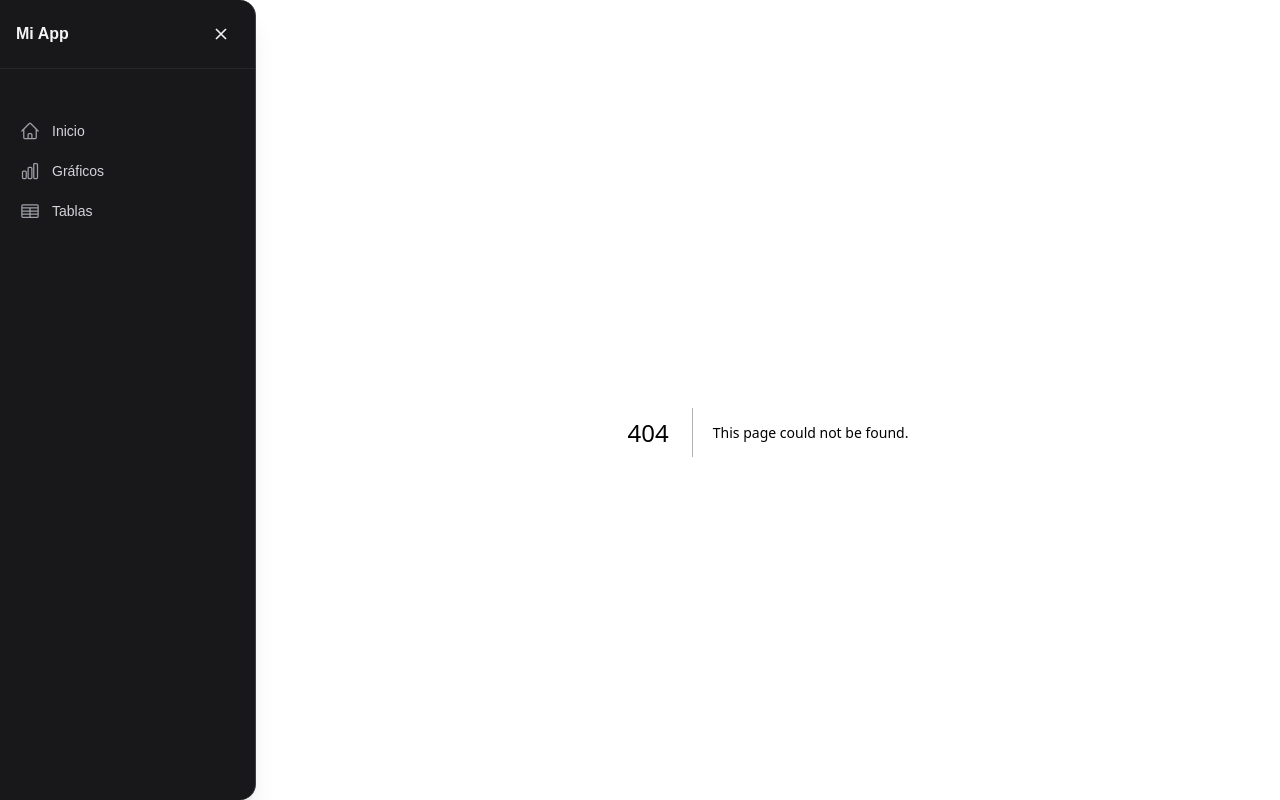
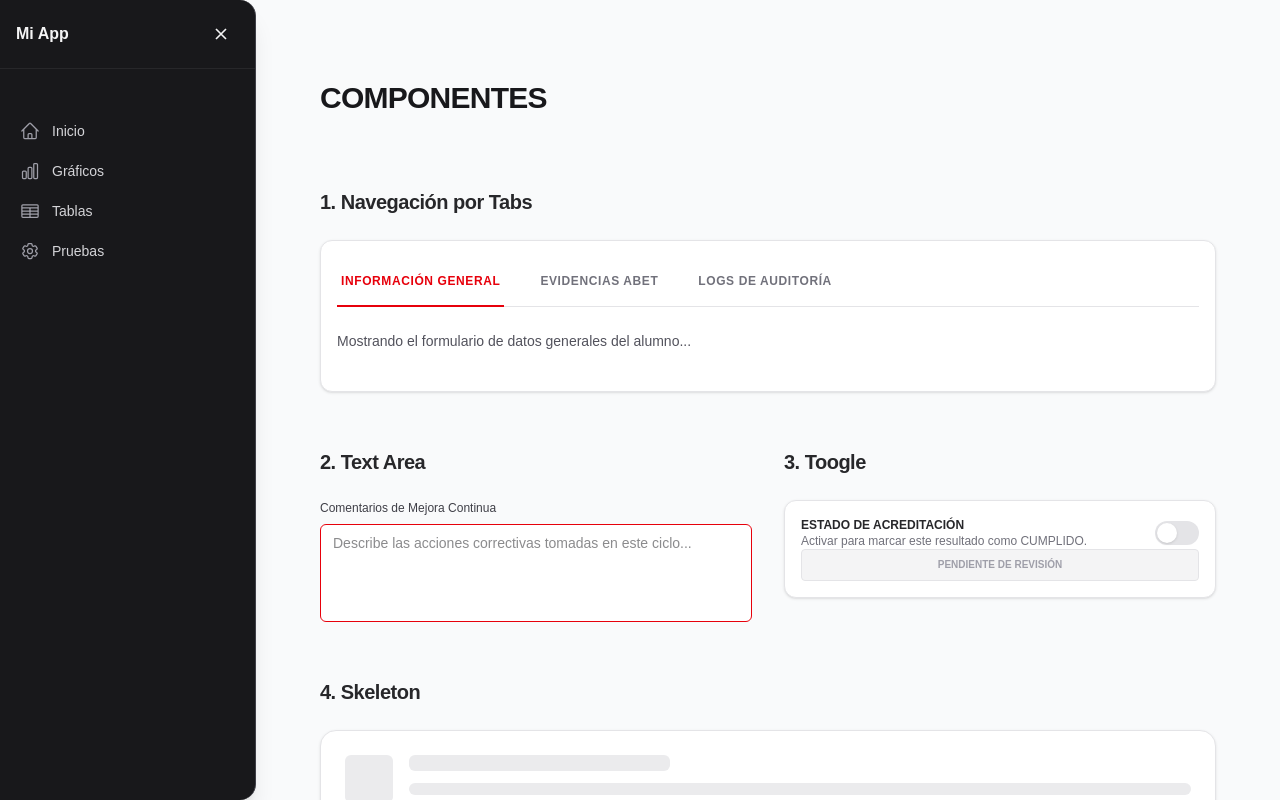
Before and after one commit to Jeferson11C/Frontend-ABET, a Next.js app: page /public in a window 1280 px wide. Before the commit this address had no page. Built offline with nearby package versions, Linux system fonts and the light colour scheme.

Commit message:
feat: add shared UI components

```diff
--- a/app/layout.tsx
+++ b/app/layout.tsx
@@ -19,6 +19,7 @@ import {
   HomeIcon,
   ChartBarIcon,
   TableCellsIcon,
+  Cog6ToothIcon
 } from '@heroicons/react/24/outline'
 
 const geistSans = Geist({
@@ -36,6 +37,7 @@ const navigation = [
   { name: 'Inicio', href: '/', icon: HomeIcon },
   { name: 'Gráficos', href: '/charts', icon: ChartBarIcon },
   { name: 'Tablas', href: '/tables', icon: TableCellsIcon },
+  { name: 'Pruebas', href: '/public', icon: Cog6ToothIcon }
 ]
 
 export default function RootLayout({
--- a/app/page.tsx
+++ b/app/page.tsx
@@ -10,7 +10,7 @@ export default function ModalsDemoPage() {
     const [openError, setOpenError] = useState(false);
     const [openConfirm, setOpenConfirm] = useState(false);
     const [openInfo, setOpenInfo] = useState(false);
-    const [openWarning, setOpenWarning] = useState(false); // NUEVO ESTADO
+    const [openWarning, setOpenWarning] = useState(false);
 
     return (
         <div className="space-y-8 p-6">
@@ -70,7 +70,7 @@ export default function ModalsDemoPage() {
                 onClose={() => setOpenConfirm(false)}
                 type="confirm"
                 title="¿Eliminar Registro?"
-                message="Esta acción no se puede deshacer. Se perderán todos los datos vinculados."
+                message=""
                 confirmText="Sí, eliminar ahora"
                 onConfirm={() => {
                     console.log("Eliminado...");
--- /dev/null
+++ b/app/public/page.tsx
@@ -0,0 +1,144 @@
+'use client'
+
+import React, { useState } from 'react'
+import {
+    Card,
+    Switch,
+    TextArea,
+    Tabs,
+    Toast,
+    Skeleton,
+    Button,
+    Title,
+    SubTitle
+} from '@/shared/components/ui'
+import {
+    BeakerIcon,
+    DocumentTextIcon,
+    AdjustmentsHorizontalIcon,
+    ArrowPathIcon,
+    BellAlertIcon
+} from '@heroicons/react/24/outline'
+
+export default function TestNewComponents() {
+    // --- Estados para Pruebas ---
+    const [activeTab, setActiveTab] = useState('info')
+    const [switchEnabled, setSwitchEnabled] = useState(false)
+    const [showToast, setShowToast] = useState(false)
+    const [textValue, setTextValue] = useState('')
+
+    const tabOptions = [
+        { id: 'info', label: 'Información General' },
+        { id: 'evidences', label: 'Evidencias ABET' },
+        { id: 'logs', label: 'Logs de Auditoría' }
+    ]
+
+    const [toastState, setToastState] = useState({ open: false, type: 'success' as 'success' | 'error' | 'warning' })
+
+    const triggerToast = (type: 'success' | 'error' | 'warning') => {
+        setToastState({ open: true, type })
+        setTimeout(() => setToastState(prev => ({...prev, open: false})), 3000)
+    }
+
+    return (
+        <div className="p-8 space-y-12 max-w-5xl mx-auto animate-in fade-in duration-700">
+            {/* --- CABECERA DE PÁGINA --- */}
+            <Title
+                title="Componentes"
+            />
+
+            {/* --- TEST DE TABS --- */}
+            <section className="space-y-4">
+                <SubTitle title="1. Navegación por Tabs" />
+                <Card>
+                    <Tabs tabs={tabOptions} activeTab={activeTab} onChange={setActiveTab}/>
+                    <div className="py-6 text-sm text-zinc-600">
+                        {activeTab === 'info' && <p>Mostrando el formulario de datos generales del alumno...</p>}
+                        {activeTab === 'evidences' && <p>Listado de archivos PDF cargados para acreditación.</p>}
+                        {activeTab === 'logs' && <p>Historial de cambios realizados por el docente.</p>}
+                    </div>
+                </Card>
+            </section>
+
+            <div className="grid grid-cols-1 md:grid-cols-2 gap-8">
+                {/* --- TEST DE TEXTAREA --- */}
+                <section className="space-y-4">
+                    <SubTitle title="2. Text Area"/>
+                    <TextArea
+                        label="Comentarios de Mejora Continua"
+                        placeholder="Describe las acciones correctivas tomadas en este ciclo..."
+                        value={textValue}
+                        onChange={(e) => setTextValue(e.target.value)}
+                        error={textValue.length > 0 && textValue.length < 10 ? "El informe debe ser más descriptivo" : ""}
+                    />
+                </section>
+
+                {/* --- TEST DE SWITCH --- */}
+                <section className="space-y-4">
+                    <SubTitle title="3. Toogle" />
+                    <Card className="flex flex-col gap-6">
+                        <Switch
+                            label="Estado de Acreditación"
+                            description="Activar para marcar este resultado como CUMPLIDO."
+                            checked={switchEnabled}
+                            onChange={setSwitchEnabled}
+                        />
+                        <div
+                            className={`p-2 rounded text-center text-[10px] font-bold uppercase transition-all ${switchEnabled ? 'bg-red-50 text-red-600 border border-red-100' : 'bg-zinc-100 text-zinc-400 border border-zinc-200'}`}>
+                            {switchEnabled ? 'Resultado Verificado' : 'Pendiente de Revisión'}
+                        </div>
+                    </Card>
+                </section>
+            </div>
+
+            {/* --- TEST DE SKELETON --- */}
+            <section className="space-y-4">
+                <SubTitle title="4. Skeleton"/>
+                <div className="flex items-start gap-4 p-6 bg-white border border-zinc-200 rounded-2xl shadow-sm">
+                    <Skeleton className="h-12 w-12 rounded-full"/>
+                    <div className="flex-1 space-y-3">
+                        <Skeleton className="h-4 w-1/3"/>
+                        <Skeleton className="h-3 w-full"/>
+                        <Skeleton className="h-3 w-5/6"/>
+                    </div>
+                </div>
+            </section>
+
+            {/* --- TEST DE TOAST --- */}
+            <section className="space-y-4 pb-10">
+                <SubTitle title="5. Toast" />
+
+                <div className="flex flex-wrap gap-4">
+                    <Button
+                        onClick={() => triggerToast('success')}
+                        className="bg-emerald-600 hover:bg-emerald-700"
+                    >
+                        Test Éxito
+                    </Button>
+
+                    <Button
+                        onClick={() => triggerToast('error')}
+                        className="bg-red-600 hover:bg-red-700"
+                    >
+                        Test Error
+                    </Button>
+
+                    <Button
+                        onClick={() => triggerToast('warning')}
+                        className="bg-amber-500 hover:bg-amber-600"
+                    >
+                        Test Aviso
+                    </Button>
+                </div>
+
+                {/* El Toast ahora es inteligente */}
+                <Toast
+                    isOpen={toastState.open}
+                    type={toastState.type}
+                    onClose={() => setToastState(prev => ({...prev, open: false}))}
+                    // message="Si no mandas nada, sale el mensaje por defecto"
+                />
+            </section>
+        </div>
+    )
+}
--- a/shared/components/ui/Toast.tsx
+++ b/shared/components/ui/Toast.tsx
@@ -1,22 +1,68 @@
 'use client'
-import { CheckCircleIcon, XMarkIcon } from '@heroicons/react/24/solid'
+import {
+    CheckCircleIcon,
+    XCircleIcon,
+    ExclamationTriangleIcon,
+    InformationCircleIcon,
+    XMarkIcon
+} from '@heroicons/react/24/solid'
+
+type ToastType = 'success' | 'error' | 'warning' | 'info'
 
 interface ToastProps {
-    message: string;
+    isOpen: boolean;
     onClose: () => void;
-    isOpen: boolean;
+    type?: ToastType;
+    message?: string;
 }
 
-export function Toast({ message, onClose, isOpen }: ToastProps) {
+const toastConfig = {
+    success: {
+        icon: CheckCircleIcon,
+        iconColor: 'text-emerald-500',
+        defaultMessage: '¡Operación completada con éxito!',
+    },
+    error: {
+        icon: XCircleIcon,
+        iconColor: 'text-red-500',
+        defaultMessage: 'Hubo un error al procesar la solicitud.',
+    },
+    warning: {
+        icon: ExclamationTriangleIcon,
+        iconColor: 'text-amber-500',
+        defaultMessage: 'Atención: Revisa los datos ingresados.',
+    },
+    info: {
+        icon: InformationCircleIcon,
+        iconColor: 'text-blue-500',
+        defaultMessage: 'Nueva actualización disponible en el sistema.',
+    }
+}
+
+export function Toast({ isOpen, onClose, type = 'success', message }: ToastProps) {
     if (!isOpen) return null;
+
+    const { icon: Icon, iconColor, defaultMessage } = toastConfig[type];
 
     return (
         <div className="fixed bottom-5 right-5 z-[200] animate-in slide-in-from-right duration-300">
-            <div className="bg-zinc-900 text-white px-4 py-3 rounded-xl shadow-2xl flex items-center gap-3 border border-zinc-800">
-                <CheckCircleIcon className="h-5 w-5 text-red-500" />
-                <span className="text-sm font-medium">{message}</span>
-                <button onClick={onClose} className="ml-2 hover:bg-zinc-800 p-1 rounded-lg">
-                    <XMarkIcon className="h-4 w-4 text-zinc-400" />
+            <div className="bg-zinc-900 text-white px-4 py-3 rounded-xl shadow-2xl flex items-center gap-3 border border-zinc-800 min-w-[300px]">
+                <Icon className={`h-6 w-6 shrink-0 ${iconColor}`} />
+
+                <div className="flex-1">
+                    <p className="text-xs font-bold uppercase tracking-wider text-zinc-400">
+                        {type === 'success' ? 'Éxito' : type === 'error' ? 'Error' : 'Aviso'}
+                    </p>
+                    <p className="text-sm font-medium">
+                        {message || defaultMessage}
+                    </p>
+                </div>
+
+                <button
+                    onClick={onClose}
+                    className="ml-2 hover:bg-zinc-800 p-1.5 rounded-lg transition-colors text-zinc-500 hover:text-white"
+                >
+                    <XMarkIcon className="h-5 w-5" />
                 </button>
             </div>
         </div>
--- /dev/null
+++ b/shared/components/ui/Typography.tsx
@@ -0,0 +1,30 @@
+'use client'
+import React from 'react'
+
+interface TitleProps {
+    title: string
+    icon?: React.ReactNode
+    className?: string
+}
+
+export const Title = ({ title, icon, className = "" }: TitleProps) => {
+    return (
+        <div className={`flex items-center gap-3 py-4 ${className}`}>
+            {icon && <div className="text-red-600 shrink-0">{icon}</div>}
+            <h1 className="text-3xl font-black text-zinc-900 tracking-tight uppercase">
+                {title}
+            </h1>
+        </div>
+    )
+}
+
+export const SubTitle = ({ title, icon, className = "" }: TitleProps) => {
+    return (
+        <div className={`flex items-center gap-2 py-2 ${className}`}>
+            {icon && <div className="text-red-500 shrink-0">{icon}</div>}
+            <h2 className="text-xl font-bold text-zinc-800 tracking-tight">
+                {title}
+            </h2>
+        </div>
+    )
+}
--- a/shared/components/ui/index.ts
+++ b/shared/components/ui/index.ts
@@ -13,3 +13,4 @@ export * from './TextArea';
 export * from './Tabs';
 export * from './Toast';
 export * from './Skeleton';
+export * from './Typography';
```
